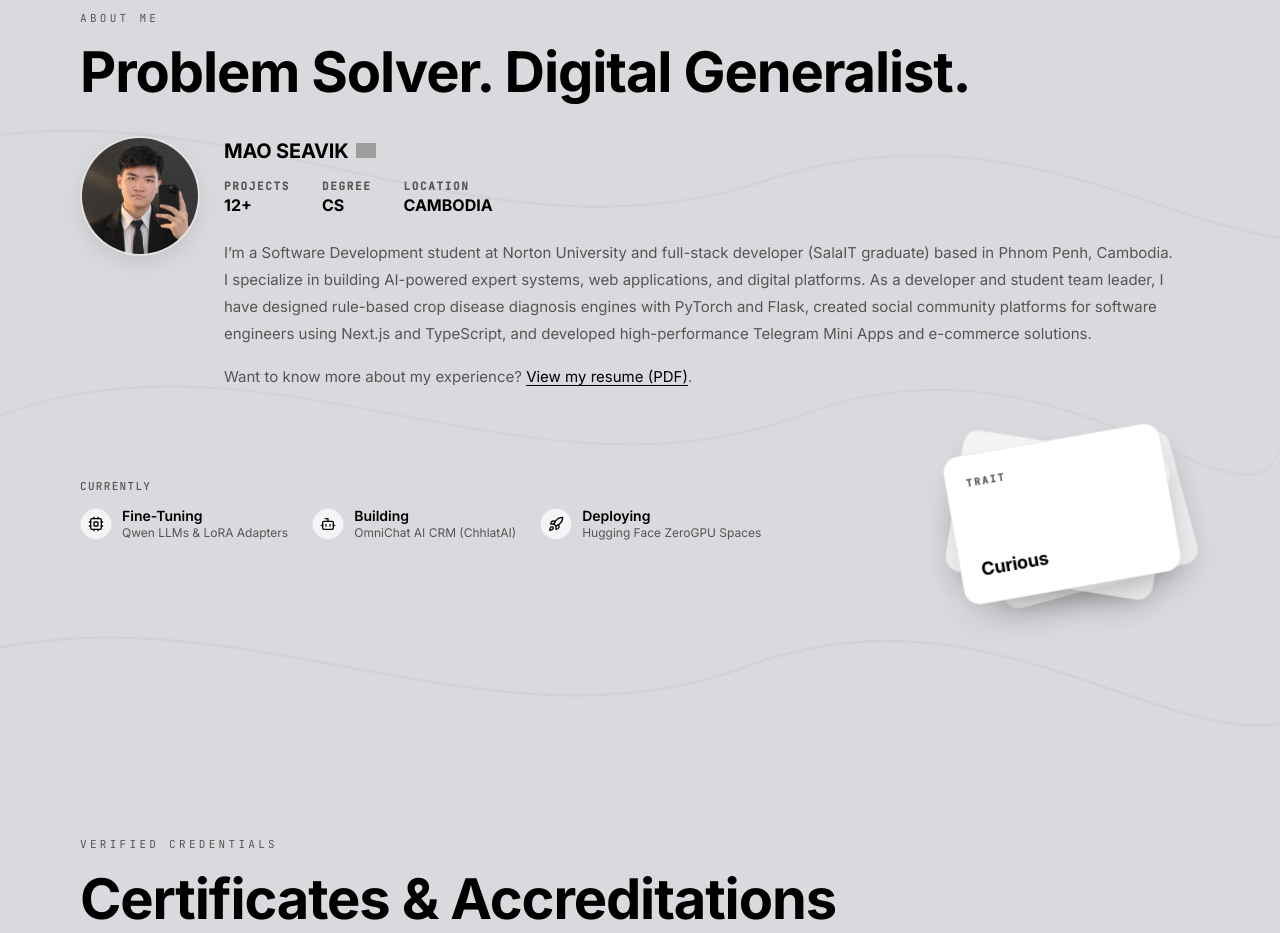
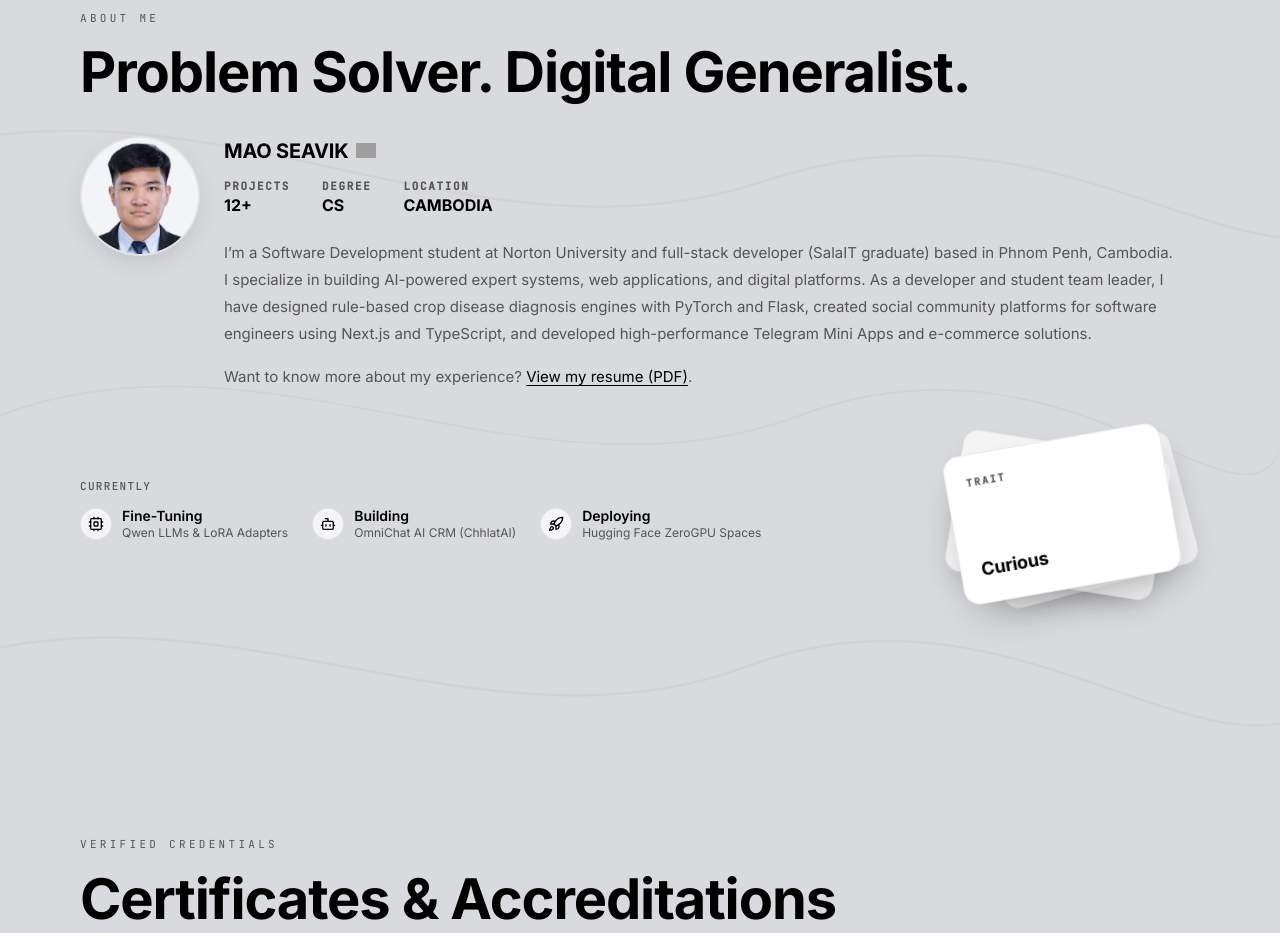
Before and after one commit to Seavik2142/Seavik, a Next.js app: page / in a window 1280 px wide. Shown: the part 3100-4033 px from the top of the page. Built offline with nearby package versions, Linux system fonts and the light colour scheme; grey boxes are pictures that could not be loaded.

Commit message:
chore: restore classic profile headshot in About Me section

```diff
--- a/components/Portfolio.jsx
+++ b/components/Portfolio.jsx
@@ -809,7 +809,7 @@ export default function Portfolio() {
           <div className="about-profile-card">
             <div className="about-profile-header">
               <div className="about-profile-image-wrapper">
-                <img src="/images/about/profile.png?v=suit_2026" alt="Profile" className="about-profile-image" draggable={false} />
+                <img src="/images/about/profile.png?v=classic_avatar" alt="Profile" className="about-profile-image" draggable={false} />
               </div>
               <div className="about-profile-info">
                 <div className="about-profile-name">
```
Also changed, not shown: public/images/about/profile.png.
